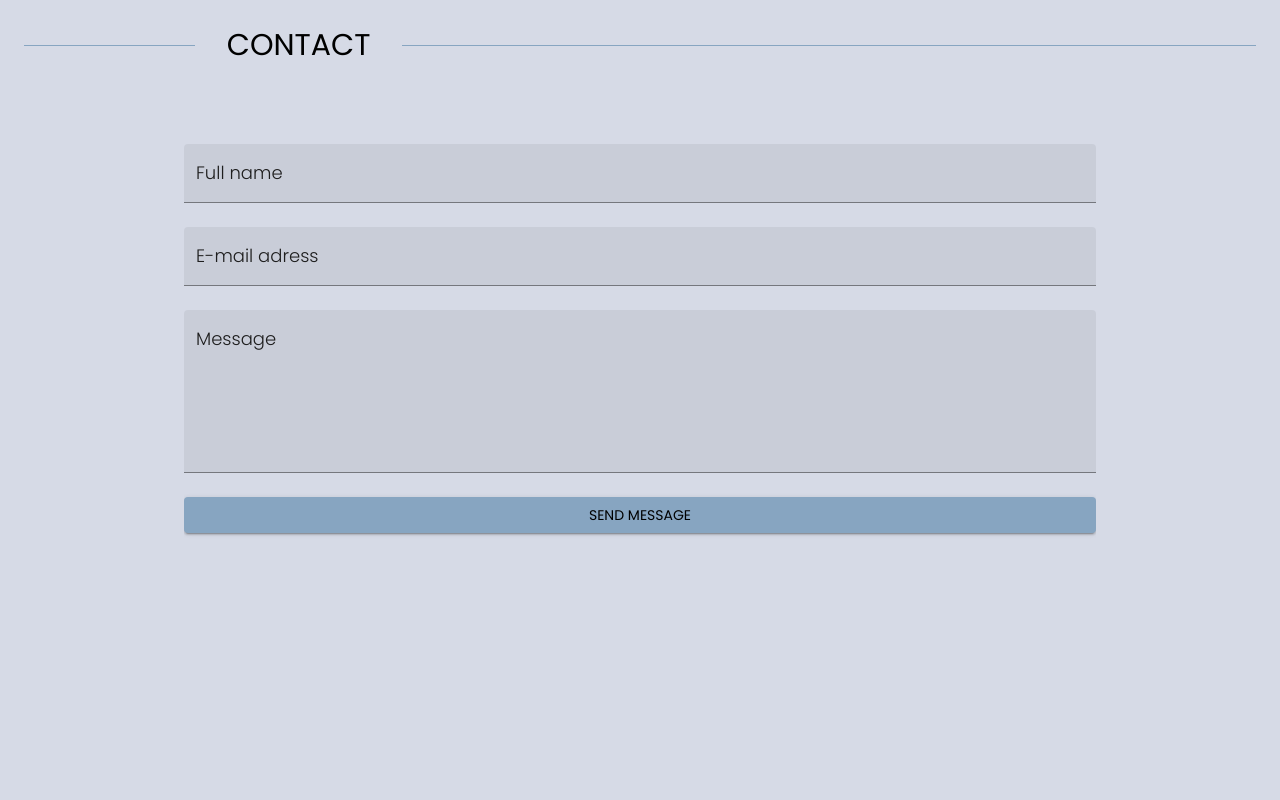
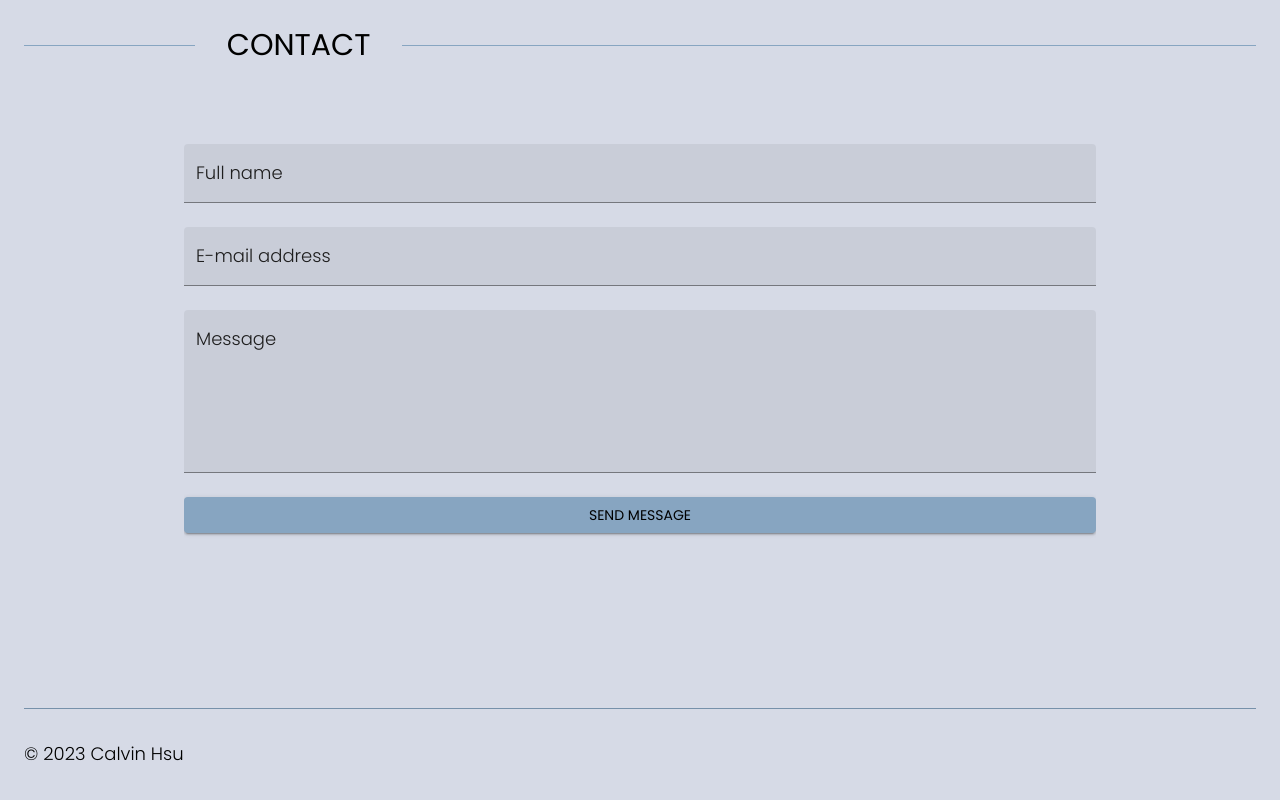
Before and after one commit to jabbacalvin/my-portfolio, a React (Create React App) app: page /#/ in a window 1280 px wide. Shown: the part 3640-4440 px from the top of the page. Built offline with nearby package versions, Linux system fonts and the light colour scheme.

Commit message:
added footer, fix breakpoint for about page to md

```diff
--- a/src/Routes.js
+++ b/src/Routes.js
@@ -4,7 +4,7 @@ import { Routes, Route } from "react-router-dom";
 const MainHome = lazy(() => import("./pages/MainHome"));
 const Navbar = lazy(() => import("./components/Navbar"));
 const Socials = lazy(() => import("./components/Socials"));
-// const Footer = lazy(() => import("./components/Footer"));
+const Footer = lazy(() => import("./components/Footer"));
 const Loader = lazy(() => import("./components/Loader"));
 
 const Router = ({ isDarkMode }) => {
@@ -18,7 +18,7 @@ const Router = ({ isDarkMode }) => {
       <Routes>
         <Route exact path="/" element={<MainHome />} />
       </Routes>
-      {/* <Footer /> */}
+      <Footer />
     </>
   );
 };
--- a/src/assets/translations/en.json
+++ b/src/assets/translations/en.json
@@ -2,7 +2,7 @@
   "language": "en",
   "dark_mode": "Dark mode",
   "home_welcome": "Hi there",
-  "home_i": "I'm",
+  "home_i": "I'm Calvin Hsu",
   "home_what_i_do": "I build full stack applications",
   "home_job": "Full stack developer.",
   "home_location": "Based in The Woodlands, TX",
@@ -26,6 +26,6 @@
   "projects_2_extended_overview": "",
   "projects_3_extended_overview": "",
   "contact_full_name": "Full name",
-  "contact_email": "E-mail adress",
+  "contact_email": "E-mail address",
   "contact_btn": "Send message"
 }
--- /dev/null
+++ b/src/components/Footer/Footer.jsx
@@ -0,0 +1,35 @@
+import React from "react";
+import {
+  Container,
+  Typography,
+  Divider,
+  useTheme,
+  Box,
+  useMediaQuery,
+} from "@mui/material";
+import Social from "../Socials";
+import useClasses from "../useClasses";
+
+const Footer = () => {
+  const theme = useTheme();
+  const classes = useClasses(styles(theme));
+  const isMobile = useMediaQuery(theme.breakpoints.down("sm"));
+  return (
+    <Container>
+      <Divider style={{ backgroundColor: theme.palette.primary.main }} />
+      <Box className={classes.footer}>
+        {isMobile && <Social mobile />}
+        <Typography variant="body2">© 2023 Calvin Hsu</Typography>
+      </Box>
+    </Container>
+  );
+};
+
+const styles = (theme) => ({
+  footer: {
+    paddingTop: theme.spacing(4),
+    paddingBottom: theme.spacing(6),
+  },
+});
+
+export default Footer;
--- /dev/null
+++ b/src/components/Footer/index.js
@@ -0,0 +1,3 @@
+import Footer from "./Footer";
+
+export default Footer;
--- a/src/components/MessageBox/MessageBox.jsx
+++ b/src/components/MessageBox/MessageBox.jsx
@@ -36,8 +36,8 @@ const MessageBox = () => {
     validationSchema: Yup.object({
       user_name: Yup.string().required("Name is required"),
       user_email: Yup.string()
-        .email("Email adress is not valid")
-        .required("Email adress is required"),
+        .email("Email address is not valid")
+        .required("Email address is required"),
       message: Yup.string().required("message is required"),
     }),
     onSubmit: (values) => {
@@ -52,7 +52,7 @@ const MessageBox = () => {
     <Container maxWidth="md">
       <Box
         overflow="hidden"
-        style={{ position: "relative", minHeight: "600px" }}
+        style={{ position: "relative", minHeight: "500px" }}
       >
         <AnimatePresence>
           {!sendEmailSuccess && (
--- a/src/sections/About/About.jsx
+++ b/src/sections/About/About.jsx
@@ -9,7 +9,7 @@ import useClasses from "../../components/useClasses";
 const About = () => {
   const classes = useClasses(styles);
   const theme = useTheme();
-  const isMobile = useMediaQuery(theme.breakpoints.down("sm"));
+  const isMobile = useMediaQuery(theme.breakpoints.down("md"));
   const { t } = useTranslation();
   return (
     <SectionContainer id="about" title={t("menu_about")} maxWidth="md">
```
